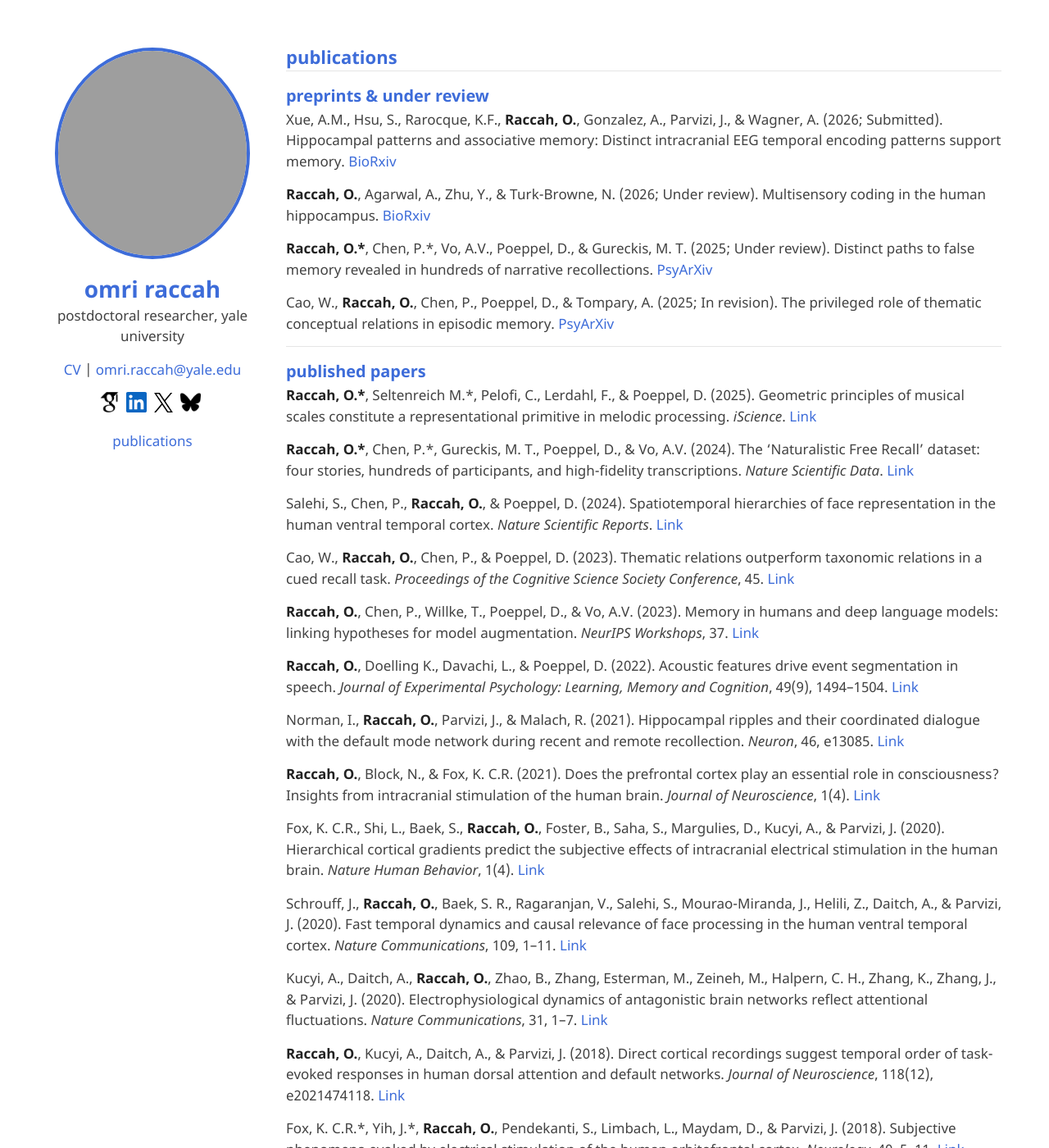
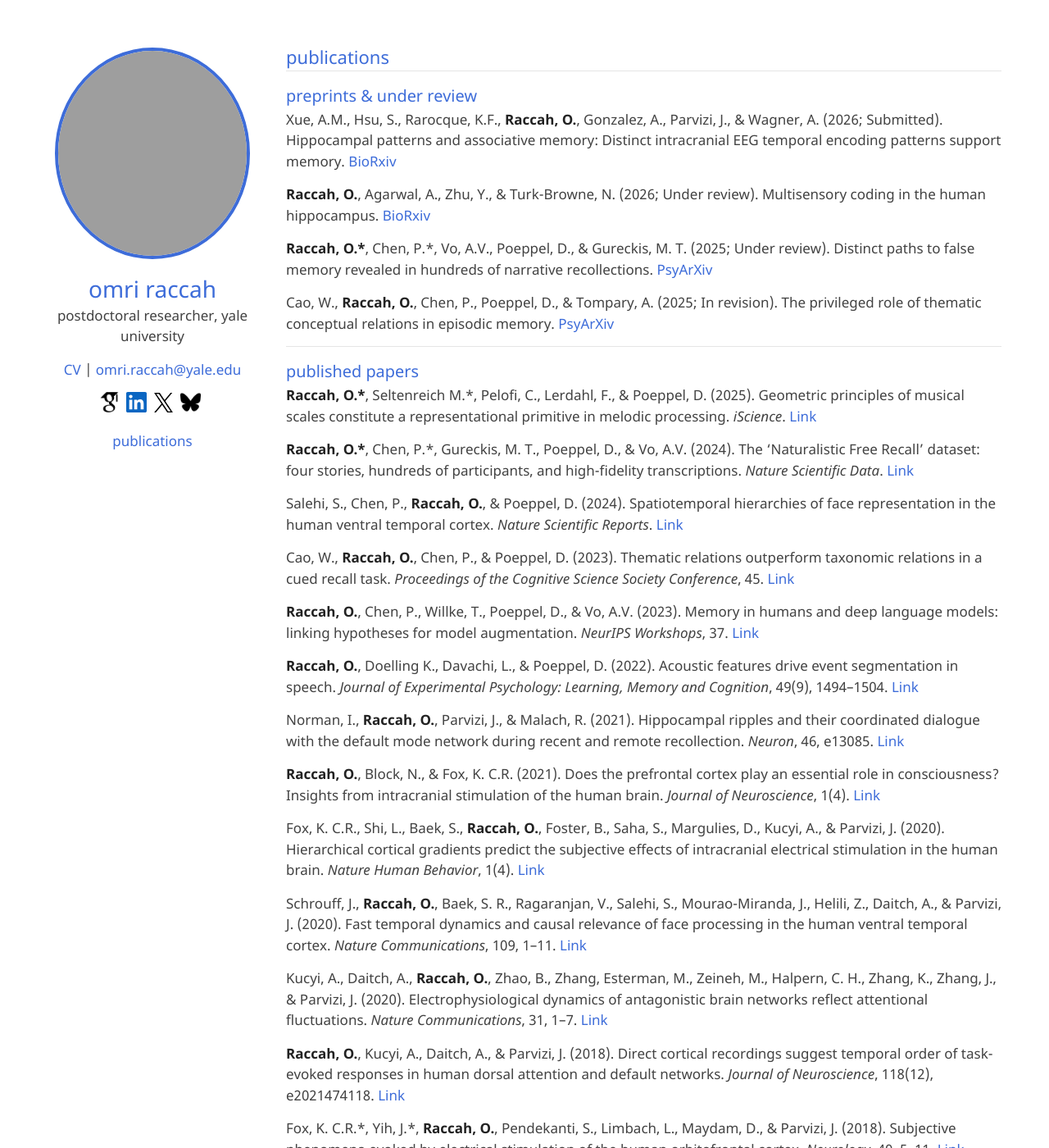
Before and after one commit to omriraccah/omriraccah.github.io, a Jekyll site: the page built from publications.md, in a window 1280 px wide and 1400 px high. Shown: the whole window at 82% size. Built offline with Jekyll 4.4.1, drawn with Linux system fonts in a browser that asks for light colours; our own code applies the rules of GitHub Pages for plain Markdown files; grey boxes are pictures that could not be loaded.

Commit message:
Remove bold from headings and add load/scroll animations
Co-Authored-By: Claude Sonnet 4.6 <noreply@anthropic.com>

```diff
--- a/_sass/jekyll-theme-minimal.scss
+++ b/_sass/jekyll-theme-minimal.scss
@@ -30,7 +30,7 @@ h1, h2, h3 {
 
 h1 {
   font-size:28px;
-  font-weight:540;
+  font-weight:400;
 }
 
 h1:lang(zh), .chinese {
@@ -39,18 +39,18 @@ h1:lang(zh), .chinese {
 }
 
 h1:hover, h1:focus {
-  font-weight: 540;
+  font-weight: 400;
 }
 
 h2 {
   font-size:22px;
-  font-weight:540;
+  font-weight:400;
   color:#3D6CD9;
 }
 
 h3, h4, h5, h6 {
   color:#3D6CD9;
-  font-weight:550;
+  font-weight:400;
 }
 
 a {
@@ -293,6 +293,39 @@ footer {
   }
 }
 
+/* Load & scroll animations */
+@keyframes drop-in {
+  from {
+    opacity: 0;
+    transform: translateY(-30px);
+  }
+  to {
+    opacity: 1;
+    transform: translateY(0);
+  }
+}
+
+@keyframes opacity-load {
+  from { opacity: 0; }
+  to   { opacity: 1; }
+}
+
+header > img {
+  animation: drop-in 0.8s ease 0.1s both;
+}
+
+header h1 {
+  animation: drop-in 0.8s ease 0.25s both;
+}
+
+header p {
+  animation: drop-in 0.8s ease 0.4s both;
+}
+
+section {
+  animation: opacity-load 0.9s ease 0.5s both;
+}
+
 @media print {
   body {
     padding:0.4in;
```
Also changed, not shown: _layouts/default.html (+11 -0 lines).
